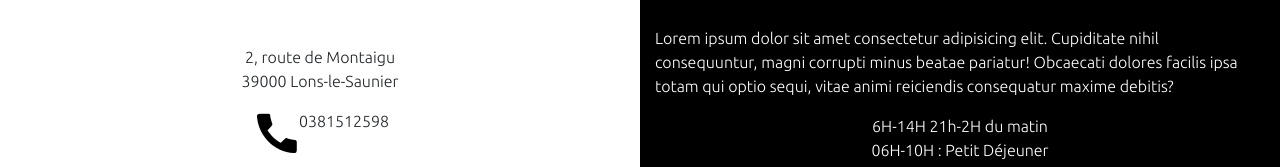
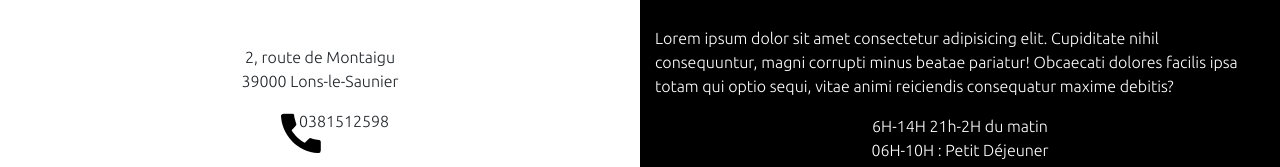
Before and after one commit to Henry1098/Maquette, a plain HTML site: page index.html in a window 1280 px wide. Shown: the part 3983-4150 px from the top of the page. Drawn offline with nearby package versions, Linux system fonts and the light colour scheme.

Commit message:
correction placement des images et texts

```diff
--- a/css/style.css
+++ b/css/style.css
@@ -57,7 +57,7 @@ border-color:red!important;
 .tel{
   float: left;
   position: relative;
-  left: 39%;
+  left: 43%;
 }
 
 .map-responsive{
```
